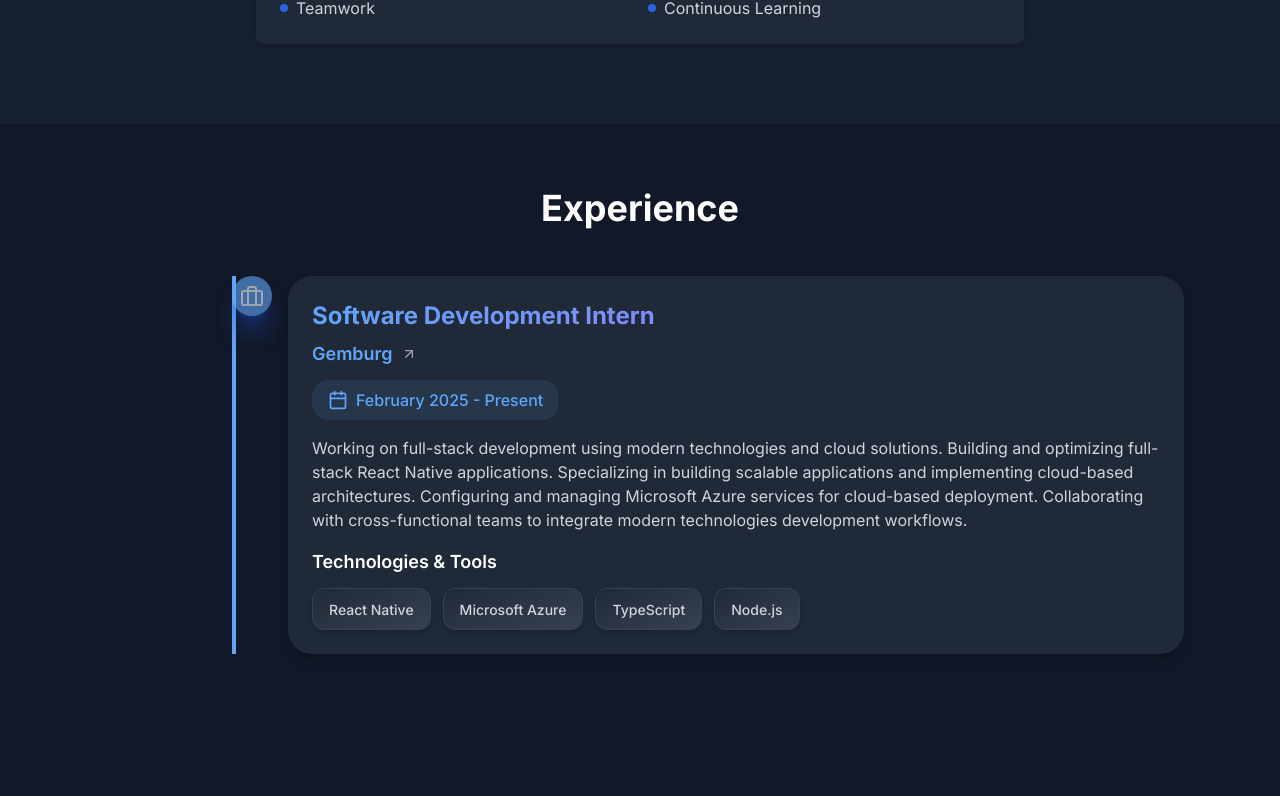
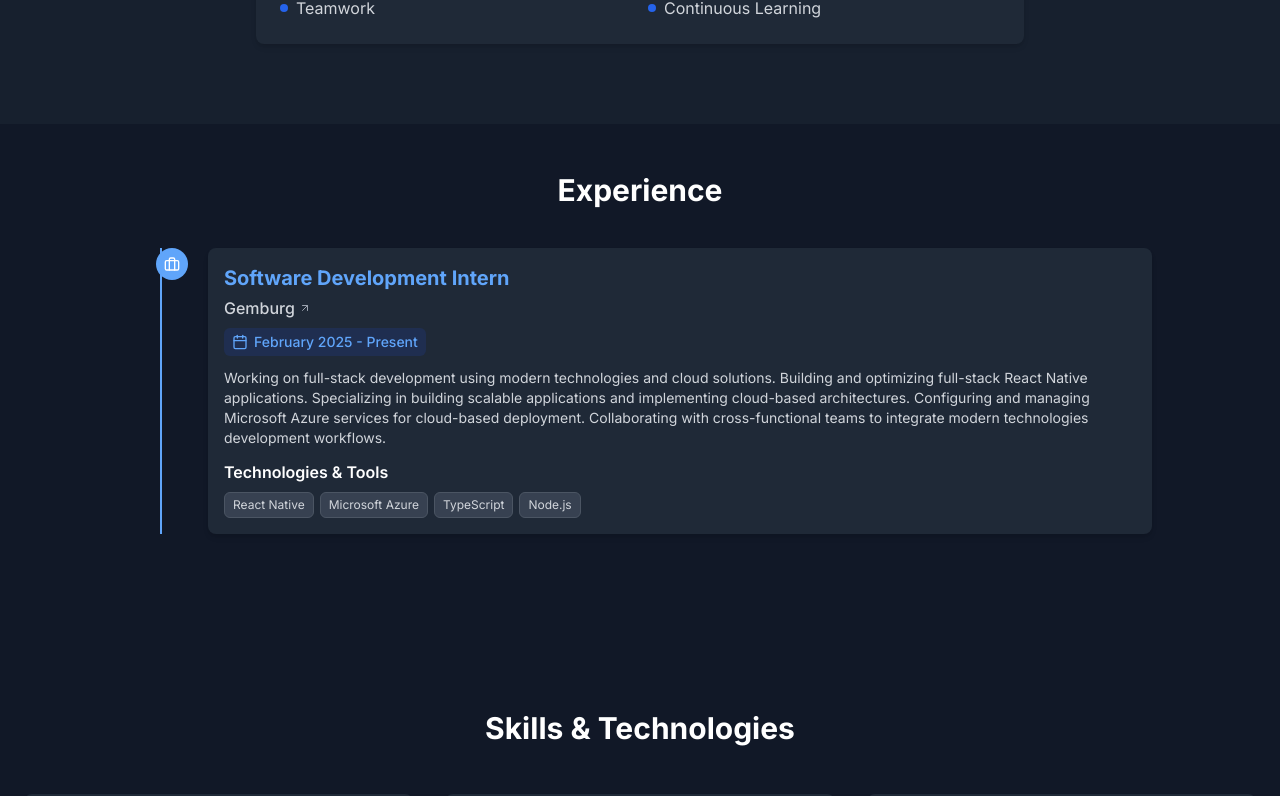
Before and after one commit to Mayurdhamgunde/My-PortFolio, a React (Vite) app: page / in a window 1280 px wide. Shown: the part 1836-2632 px from the top of the page. Built offline with nearby package versions, Linux system fonts and the light colour scheme.

Commit message:
Experience section updated

```diff
--- a/src/components/Experience.tsx
+++ b/src/components/Experience.tsx
@@ -101,6 +101,102 @@
 // }
 
 
+// import React from 'react';
+// import { Briefcase, Calendar, ArrowUpRight } from 'lucide-react';
+// import { motion } from 'framer-motion';
+
+// const experiences = [
+//     {
+//       role: "Software Development Intern",
+//       company: "Gemburg",
+//       period: "February 2025 - Present",
+//       description: "Working on full-stack development using modern technologies and cloud solutions. Building and optimizing full-stack React Native applications. Specializing in building scalable applications and implementing cloud-based architectures. Configuring and managing Microsoft Azure services for cloud-based deployment. Collaborating with cross-functional teams to integrate modern technologies development workflows.",
+//       technologies: ["React Native", "Microsoft Azure", "TypeScript", "Node.js"],
+//     },
+//   ];
+
+// export default function Experience() {
+//   return (
+//     <section id="experience" className="py-8 sm:py-16 px-3 sm:px-6 bg-gray-50 dark:bg-gray-900">
+//       <div className="container mx-auto">
+//         <h2 className="text-3xl sm:text-4xl font-bold text-center mb-8 sm:mb-12 text-gray-900 dark:text-white">
+//           Experience
+//         </h2>
+
+//         <div className="relative max-w-4xl mx-auto">
+//           {/* Timeline Vertical Line with glow */}
+//           <div className="absolute left-4 sm:left-10 w-0.5 sm:w-1 bg-blue-500 dark:bg-blue-400 h-full shadow-lg shadow-blue-300 dark:shadow-blue-800"></div>
+
+//           {experiences.map((exp, index) => (
+//             <motion.div
+//               key={index}
+//               initial={{ opacity: 0, y: 50 }}
+//               animate={{ opacity: 1, y: 0 }}
+//               transition={{ duration: 0.6, delay: index * 0.3 }}
+//               className="relative mb-8 sm:mb-16 flex flex-col items-start group"
+//             >
+//               {/* Timeline Dot with pulse animation */}
+//               <div className="absolute left-4 sm:left-10 w-8 sm:w-10 h-8 sm:h-10 bg-blue-500 dark:bg-blue-400 rounded-full flex items-center justify-center shadow-xl shadow-blue-300 dark:shadow-blue-800 z-10 animate-pulse">
+//                 <Briefcase className="text-white w-4 h-4 sm:w-6 sm:h-6" />
+//               </div>
+
+//               {/* Experience Card with hover glow effect */}
+//               <div className="relative ml-16 sm:ml-24 p-4 sm:p-6 bg-white dark:bg-gray-800 rounded-2xl sm:rounded-3xl shadow-lg overflow-hidden hover:shadow-2xl hover:shadow-blue-500/50 dark:hover:shadow-blue-400/50 transition-shadow duration-300 w-full">
+//                 <div className="relative">
+//                   <div className="flex flex-col gap-3 mb-4">
+//                     <div className="flex-1">
+//                       <div className="flex items-start sm:items-center gap-2 mb-2 flex-wrap">
+//                         <h3 className="text-xl sm:text-2xl font-bold bg-gradient-to-r from-blue-600 to-indigo-600 dark:from-blue-400 dark:to-indigo-400 bg-clip-text text-transparent">
+//                           {exp.role}
+//                         </h3>
+//                       </div>
+//                       <div className="flex items-center gap-2">
+//                         <span className="text-base sm:text-lg font-semibold text-gray-700 dark:text-gray-300">
+//                           <a href="https://www.gemburg.com" target="_blank" rel="noopener noreferrer" className="text-blue-600 dark:text-blue-400 hover:underline">{exp.company}</a>
+//                         </span>
+//                         <ArrowUpRight className="w-4 h-4 text-gray-400" />
+//                       </div>
+//                     </div>
+//                     <div className="flex items-center px-3 py-1.5 sm:px-4 sm:py-2 bg-blue-600/10 dark:bg-blue-400/10 rounded-xl sm:rounded-2xl w-fit">
+//                       <Calendar className="w-4 h-4 sm:w-5 sm:h-5 mr-2 text-blue-600 dark:text-blue-400" />
+//                       <span className="text-sm sm:text-base font-medium text-blue-600 dark:text-blue-400">
+//                         {exp.period}
+//                       </span>
+//                     </div>
+//                   </div>
+
+//                   <p className="text-sm sm:text-base text-gray-600 dark:text-gray-300 leading-relaxed mb-4">
+//                     {exp.description}
+//                   </p>
+
+//                   <h4 className="text-base sm:text-lg font-semibold text-gray-900 dark:text-white mb-3">
+//                     Technologies & Tools
+//                   </h4>
+//                   <div className="flex flex-wrap gap-2 sm:gap-3">
+//                     {exp.technologies.map((tech) => (
+//                       <motion.span
+//                         key={tech}
+//                         initial={{ opacity: 0, scale: 0.8 }}
+//                         animate={{ opacity: 1, scale: 1 }}
+//                         transition={{ duration: 0.3 }}
+//                         className="relative px-3 sm:px-4 py-1.5 sm:py-2 rounded-lg sm:rounded-xl bg-gradient-to-br from-gray-50 to-gray-100 dark:from-gray-800 dark:to-gray-700 border border-gray-200 dark:border-gray-700 shadow-md hover:shadow-lg hover:shadow-blue-500/50 dark:hover:shadow-blue-400/50 transition-shadow"
+//                       >
+//                         <span className="relative z-10 text-xs sm:text-sm font-medium text-gray-700 dark:text-gray-300">
+//                           {tech}
+//                         </span>
+//                       </motion.span>
+//                     ))}
+//                   </div>
+//                 </div>
+//               </div>
+//             </motion.div>
+//           ))}
+//         </div>
+//       </div>
+//     </section>
+//   );
+// }
+
 import React from 'react';
 import { Briefcase, Calendar, ArrowUpRight } from 'lucide-react';
 import { motion } from 'framer-motion';
@@ -117,15 +213,15 @@ const experiences = [
 
 export default function Experience() {
   return (
-    <section id="experience" className="py-8 sm:py-16 px-3 sm:px-6 bg-gray-50 dark:bg-gray-900">
-      <div className="container mx-auto">
-        <h2 className="text-3xl sm:text-4xl font-bold text-center mb-8 sm:mb-12 text-gray-900 dark:text-white">
+    <section id="experience" className="py-6 sm:py-12 px-2 sm:px-4 bg-gray-50 dark:bg-gray-900">
+      <div className="container mx-auto max-w-screen-lg">
+        <h2 className="text-2xl sm:text-3xl font-bold text-center mb-6 sm:mb-10 text-gray-900 dark:text-white">
           Experience
         </h2>
 
-        <div className="relative max-w-4xl mx-auto">
+        <div className="relative mx-auto">
           {/* Timeline Vertical Line with glow */}
-          <div className="absolute left-4 sm:left-10 w-0.5 sm:w-1 bg-blue-500 dark:bg-blue-400 h-full shadow-lg shadow-blue-300 dark:shadow-blue-800"></div>
+          <div className="absolute left-3 sm:left-8 w-0.5 bg-blue-500 dark:bg-blue-400 h-full"></div>
 
           {experiences.map((exp, index) => (
             <motion.div
@@ -133,59 +229,60 @@ export default function Experience() {
               initial={{ opacity: 0, y: 50 }}
               animate={{ opacity: 1, y: 0 }}
               transition={{ duration: 0.6, delay: index * 0.3 }}
-              className="relative mb-8 sm:mb-16 flex flex-col items-start group"
+              className="relative mb-6 sm:mb-12 flex flex-col items-start group"
             >
-              {/* Timeline Dot with pulse animation */}
-              <div className="absolute left-4 sm:left-10 w-8 sm:w-10 h-8 sm:h-10 bg-blue-500 dark:bg-blue-400 rounded-full flex items-center justify-center shadow-xl shadow-blue-300 dark:shadow-blue-800 z-10 animate-pulse">
-                <Briefcase className="text-white w-4 h-4 sm:w-6 sm:h-6" />
+              {/* Timeline Dot */}
+              <div className="absolute left-2 sm:left-7 w-6 sm:w-8 h-6 sm:h-8 bg-blue-500 dark:bg-blue-400 rounded-full flex items-center justify-center z-10">
+                <Briefcase className="text-white w-3 h-3 sm:w-4 sm:h-4" />
               </div>
 
-              {/* Experience Card with hover glow effect */}
-              <div className="relative ml-16 sm:ml-24 p-4 sm:p-6 bg-white dark:bg-gray-800 rounded-2xl sm:rounded-3xl shadow-lg overflow-hidden hover:shadow-2xl hover:shadow-blue-500/50 dark:hover:shadow-blue-400/50 transition-shadow duration-300 w-full">
-                <div className="relative">
-                  <div className="flex flex-col gap-3 mb-4">
-                    <div className="flex-1">
-                      <div className="flex items-start sm:items-center gap-2 mb-2 flex-wrap">
-                        <h3 className="text-xl sm:text-2xl font-bold bg-gradient-to-r from-blue-600 to-indigo-600 dark:from-blue-400 dark:to-indigo-400 bg-clip-text text-transparent">
+              {/* Experience Card */}
+              <div className="ml-12 sm:ml-20 p-3 sm:p-4 bg-white dark:bg-gray-800 rounded-lg shadow-md w-[calc(100%-3rem)] sm:w-[calc(100%-5rem)]">
+                <div>
+                  {/* Header Section */}
+                  <div className="flex flex-col gap-2 mb-3">
+                    {/* Role and Company */}
+                    <div>
+                      <h3 className="text-lg sm:text-xl font-bold text-blue-600 dark:text-blue-400">
                         {exp.role}
                       </h3>
-                      </div>
-                      <div className="flex items-center gap-2">
-                        <span className="text-base sm:text-lg font-semibold text-gray-700 dark:text-gray-300">
-                          <a href="https://www.gemburg.com" target="_blank" rel="noopener noreferrer" className="text-blue-600 dark:text-blue-400 hover:underline">{exp.company}</a>
+                      <div className="flex items-center gap-1 mt-1">
+                        <span className="text-sm sm:text-base font-medium text-gray-700 dark:text-gray-300">
+                          {exp.company}
                         </span>
-                        <ArrowUpRight className="w-4 h-4 text-gray-400" />
+                        <ArrowUpRight className="w-3 h-3 text-gray-400" />
                       </div>
                     </div>
-                    <div className="flex items-center px-3 py-1.5 sm:px-4 sm:py-2 bg-blue-600/10 dark:bg-blue-400/10 rounded-xl sm:rounded-2xl w-fit">
-                      <Calendar className="w-4 h-4 sm:w-5 sm:h-5 mr-2 text-blue-600 dark:text-blue-400" />
-                      <span className="text-sm sm:text-base font-medium text-blue-600 dark:text-blue-400">
+
+                    {/* Period */}
+                    <div className="inline-flex items-center px-2 py-1 bg-blue-50 dark:bg-blue-900/30 rounded-md w-fit">
+                      <Calendar className="w-3 h-3 sm:w-4 sm:h-4 mr-1.5 text-blue-600 dark:text-blue-400" />
+                      <span className="text-xs sm:text-sm font-medium text-blue-600 dark:text-blue-400">
                         {exp.period}
                       </span>
                     </div>
                   </div>
 
-                  <p className="text-sm sm:text-base text-gray-600 dark:text-gray-300 leading-relaxed mb-4">
+                  {/* Description */}
+                  <p className="text-xs sm:text-sm text-gray-600 dark:text-gray-300 leading-relaxed mb-3">
                     {exp.description}
                   </p>
 
-                  <h4 className="text-base sm:text-lg font-semibold text-gray-900 dark:text-white mb-3">
+                  {/* Technologies */}
+                  <div>
+                    <h4 className="text-sm sm:text-base font-semibold text-gray-900 dark:text-white mb-2">
                       Technologies & Tools
                     </h4>
-                  <div className="flex flex-wrap gap-2 sm:gap-3">
+                    <div className="flex flex-wrap gap-1.5">
                       {exp.technologies.map((tech) => (
-                      <motion.span
+                        <span
                           key={tech}
-                        initial={{ opacity: 0, scale: 0.8 }}
-                        animate={{ opacity: 1, scale: 1 }}
-                        transition={{ duration: 0.3 }}
-                        className="relative px-3 sm:px-4 py-1.5 sm:py-2 rounded-lg sm:rounded-xl bg-gradient-to-br from-gray-50 to-gray-100 dark:from-gray-800 dark:to-gray-700 border border-gray-200 dark:border-gray-700 shadow-md hover:shadow-lg hover:shadow-blue-500/50 dark:hover:shadow-blue-400/50 transition-shadow"
+                          className="px-2 py-1 text-xs rounded-md bg-gray-100 dark:bg-gray-700 text-gray-700 dark:text-gray-300 border border-gray-200 dark:border-gray-600"
                         >
-                        <span className="relative z-10 text-xs sm:text-sm font-medium text-gray-700 dark:text-gray-300">
                           {tech}
                         </span>
-                      </motion.span>
                       ))}
+                    </div>
                   </div>
                 </div>
               </div>
```
Lines whose indentation alone changed are shown as unchanged.
